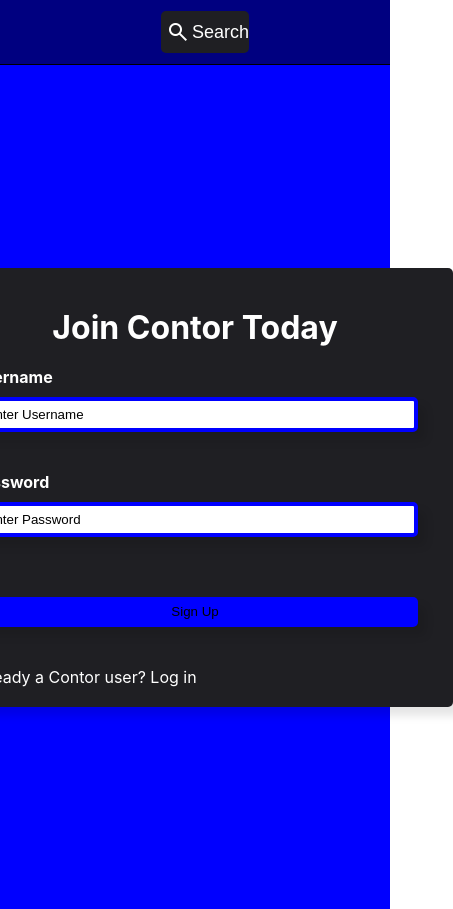
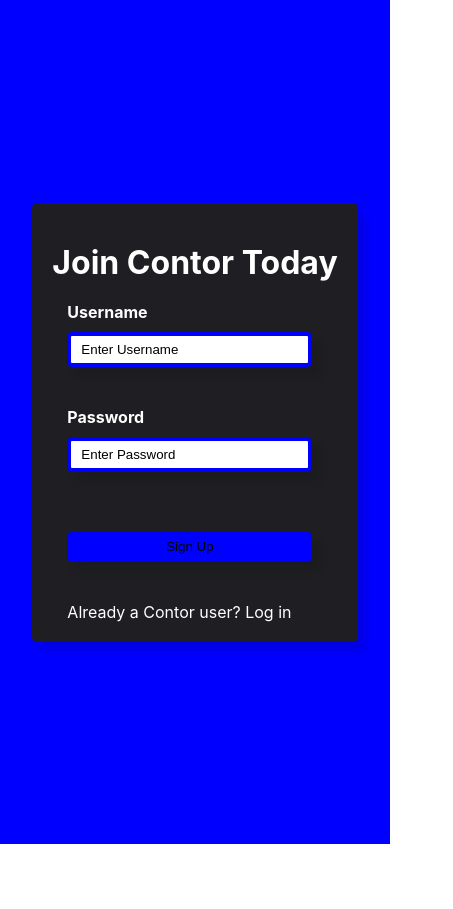
Before and after one commit to cyrusblake/Contor-Web, a React (Vite) app in the folder my-app/: page /SignUp in a window 390 px wide. Shown: the whole page, 453 px wide, since content can reach past the window. After the commit the page ends 844 px from the top, so only its background shows below. Built offline with nearby package versions, Linux system fonts and the light colour scheme.

Commit message:
more changes

```diff
--- a/my-app/src/pages/LogIn.jsx
+++ b/my-app/src/pages/LogIn.jsx
@@ -34,7 +34,7 @@
 
     return(
         <>
-            <NavBar/>
+            {/* <NavBar/> */}
             <div className="popup" id="popup-1">
                 <div className="popup_content">
                     <h1 className='ih1'>Log in to Contor</h1>
--- a/my-app/src/pages/SignUp.jsx
+++ b/my-app/src/pages/SignUp.jsx
@@ -34,7 +34,7 @@
 
     return(
         <>
-            <NavBar/>
+            {/* <NavBar/> */}
             <div className="popup" id="popup-2">
                 <div className="popup_content">
                     <h1 className='sh1'>Join Contor Today</h1>
--- a/my-app/src/styles/LogIn.css
+++ b/my-app/src/styles/LogIn.css
@@ -112,3 +112,15 @@
    text-decoration: none;
    color: white;
 }
+
+
+@media only screen and (max-width: 1000px) {
+
+   .userI {
+      width: 225px;
+   }
+
+   .lb {
+      width: 245px;
+   }
+}
--- a/my-app/src/styles/SignUp.css
+++ b/my-app/src/styles/SignUp.css
@@ -114,3 +114,14 @@
     text-decoration: none;
     color: white;
 }
+
+@media only screen and (max-width: 1000px) {
+
+    .userI {
+       width: 225px;
+    }
+
+    .sb {
+       width: 245px;
+    }
+ }
```
